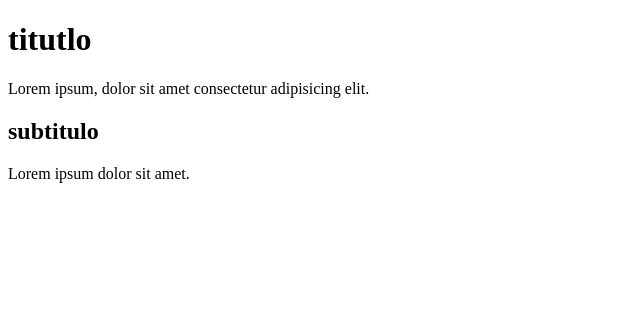
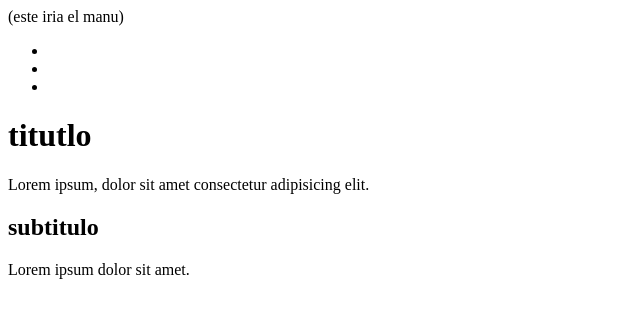
Before and after one commit to NicoGaleto/probando-repositorios, a plain HTML site: page index.html in a window 1280 px wide. Shown: the whole page, without its empty margins (0-640 px from the left). Drawn offline with Linux system fonts and the light colour scheme.

Commit message:
agregue un header para probar el push

```diff
--- a/index.html
+++ b/index.html
@@ -7,16 +7,20 @@
     <title>Document</title>
 </head>
 <body>
+
+    <header>
+        (este iria el manu)
+        <ul>
+            <li></li>
+            <li></li>
+            <li></li>
+        </ul>
+    </header>
+
     <div>
         <div>
-            <h1>
-                titutlo
-            </h1>
-
-            <p>
-                Lorem ipsum, dolor sit amet consectetur adipisicing elit.
-            </p>
-
+            <h1> titutlo </h1>
+            <p>Lorem ipsum, dolor sit amet consectetur adipisicing elit.</p>
         </div>
 
         <div>
@@ -24,5 +28,6 @@
             <p>Lorem ipsum dolor sit amet.</p>
         </div>
     </div>
+
 </body>
 </html>
```
